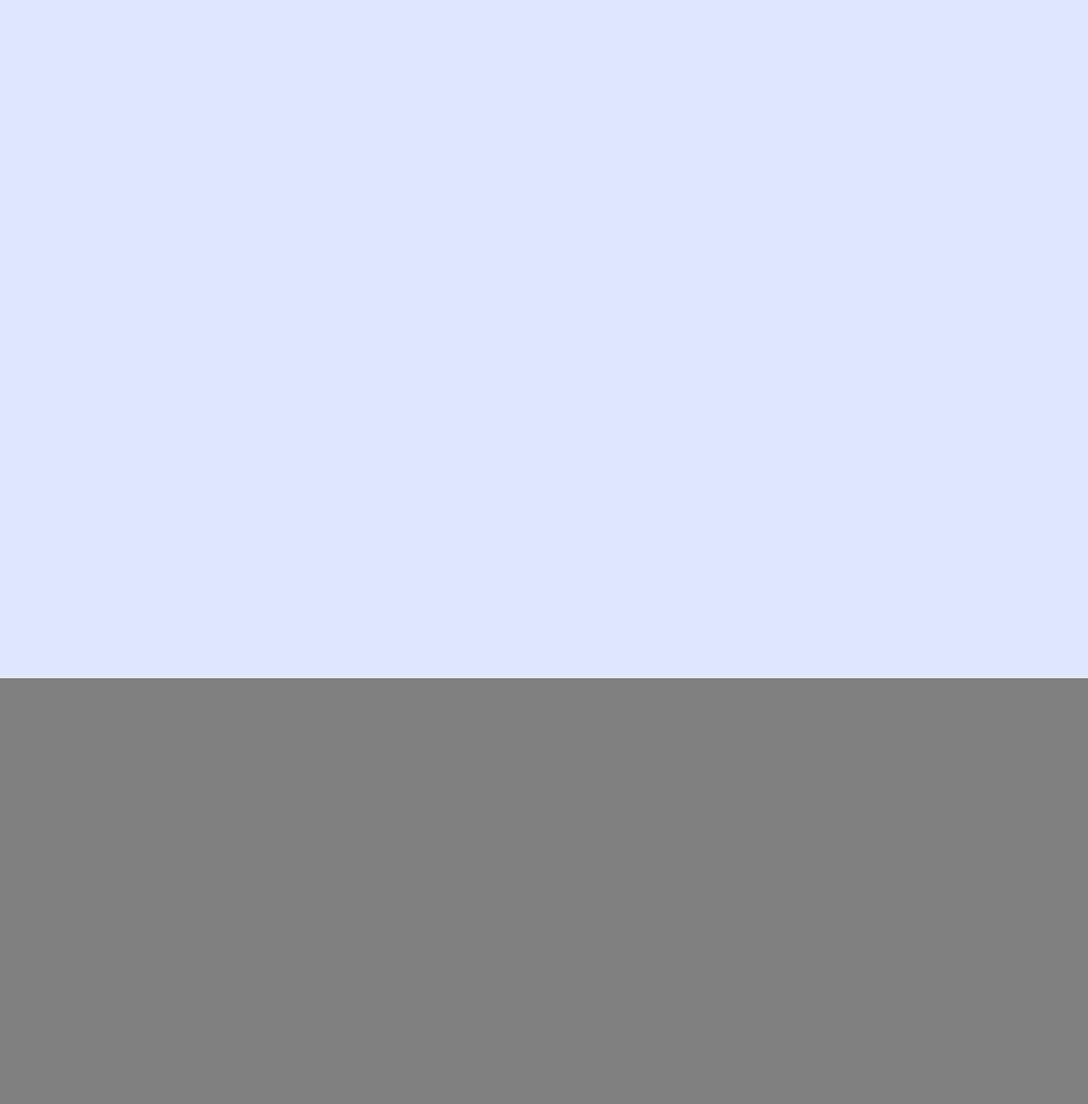
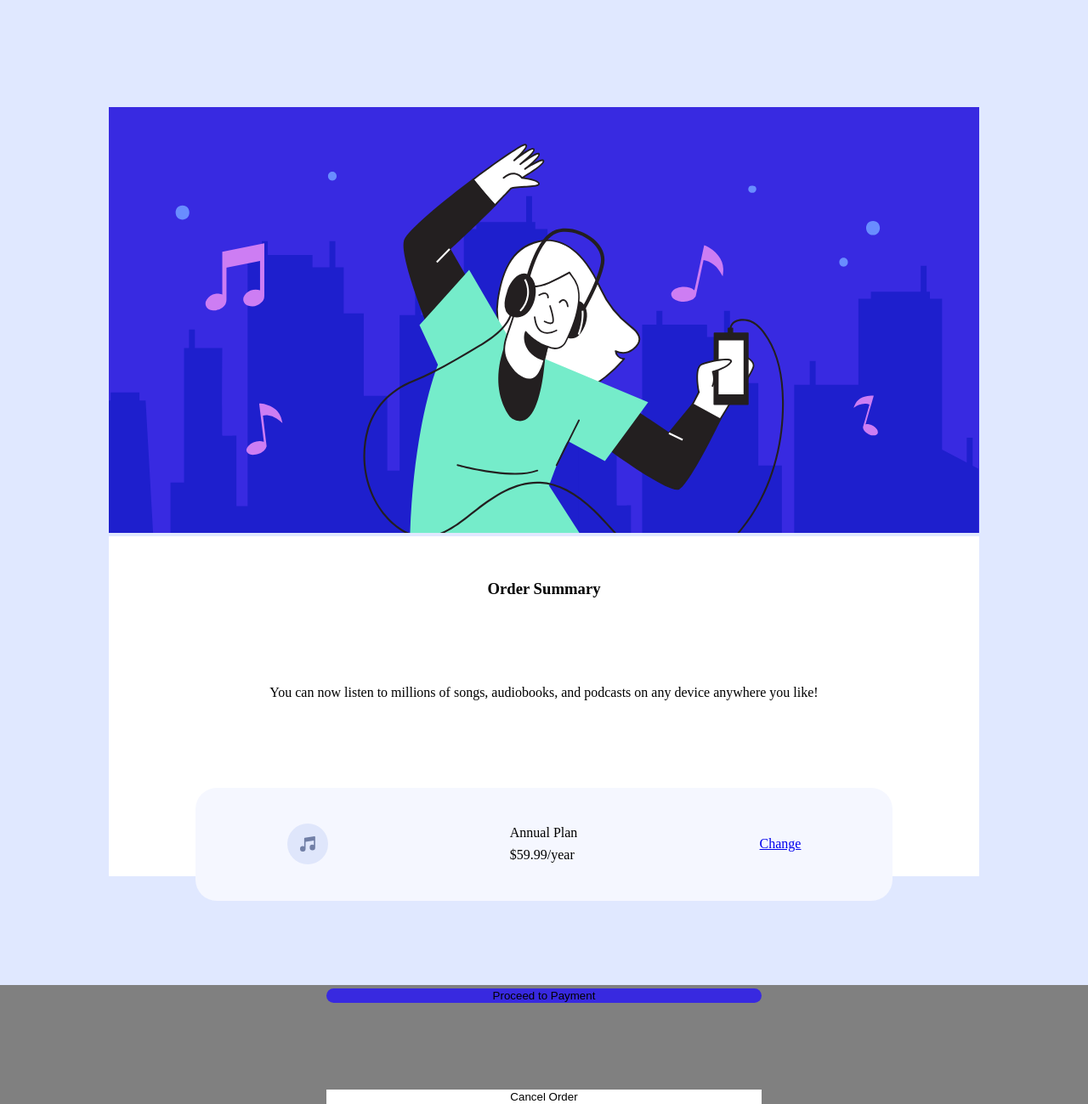
Before and after one commit to pau-develop/202207-w2ch1-pau-sanchez, a website: page components/ex1/ex1.html in a window 1280 px wide. Shown: the part 2-1301 px from the top of the page at 85% size. Before the commit the page ends 800 px from the top, so only its background shows below. Drawn offline with nearby package versions, Linux system fonts and the light colour scheme; files that its build step writes are made by us from their sources.

Commit message:
Finished card basic layout

```diff
--- a/components/ex1/ex1.html
+++ b/components/ex1/ex1.html
@@ -5,15 +5,38 @@
     <meta http-equiv="X-UA-Compatible" content="IE=edge" />
     <meta name="viewport" content="width=device-width, initial-scale=1.0" />
     <link rel="stylesheet" href="/css/styles.css" />
+    <link
+      rel="shortcut icon"
+      href="/components/ex1/favicon-32x32.png"
+      type="image/x-icon"
+    />
     <title>Order summary component</title>
   </head>
   <body>
     <div class="page-wrap-ex1">
-      <main class="main-ex1">
-        <header>
-          <img src="" />
+      <card class="content-wrap-ex1">
+        <header class="content-wrap-ex1__header">
+          <img src="/components/ex1/illustration-hero.svg" />
         </header>
-      </main>
+        <main class="content-wrap-ex1__main">
+          <h3>Order Summary</h3>
+          <p>
+            You can now listen to millions of songs, audiobooks, and podcasts on
+            any device anywhere you like!
+          </p>
+          <div class="content-wrap-ex1__payment">
+            <img src="/components/ex1/icon-music.svg" />
+            <div class="content-wrap-ex1__annual">
+              <span>Annual Plan</span><span>$59.99/year</span>
+            </div>
+            <a href="#"><span>Change</span></a>
+          </div>
+          <button class="content-wrap-ex1__pay-button">
+            Proceed to Payment
+          </button>
+          <button class="content-wrap-ex1__cancel-button">Cancel Order</button>
+        </main>
+      </card>
     </div>
   </body>
 </html>
--- a/sass/components/_ex1.scss
+++ b/sass/components/_ex1.scss
@@ -1,13 +1,64 @@
 .page-wrap-ex1 {
   background-color: hsl(225, 100%, 94%);
+  display: flex;
   justify-content: center;
   align-items: center;
-  width: 100vw;
-  height: 100vh;
 }
 
-.main-ex1 {
+.content-wrap-ex1 {
   flex-direction: column;
-  width: 90%;
-  height: 80%;
+  width: 100%;
+  height: 100%;
+  margin: 10%;
+  justify-content: center;
+  align-items: center;
+  &__header {
+    width: 100%;
+    height: 100%;
+    margin: 0;
+    img {
+      object-fit: fill;
+      width: 100%;
+      height: 100%;
+    }
+  }
+  &__main {
+    background-color: white;
+    margin: 0;
+    height: 400px;
+    display: flex;
+    flex-direction: column;
+    align-items: center;
+    * {
+      margin: 5% 0;
+    }
+    p {
+      text-align: center;
+    }
+    button {
+      height: 50%;
+      width: 50%;
+      border: none;
+    }
+  }
+  &__payment {
+    margin: 5% 0;
+    width: 80%;
+    display: flex;
+    align-items: center;
+    justify-content: space-around;
+    border-radius: 25px;
+    background-color: hsl(225, 100%, 98%);
+  }
+  &__annual {
+    display: flex;
+    flex-direction: column;
+  }
+  &__pay-button {
+    background-color: hsl(245, 75%, 52%);
+    border-radius: 25px;
+  }
+  &__cancel-button {
+    background-color: white;
+  }
 }
```
